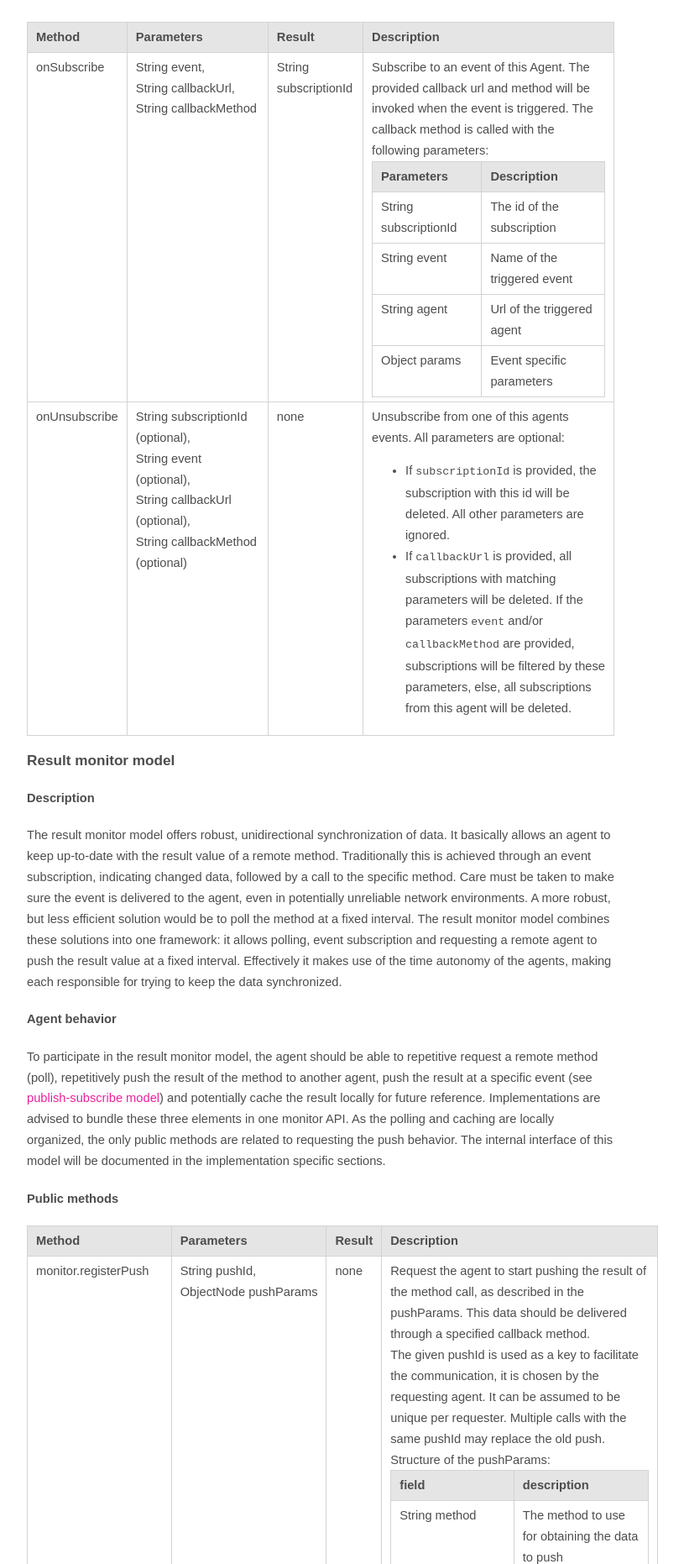
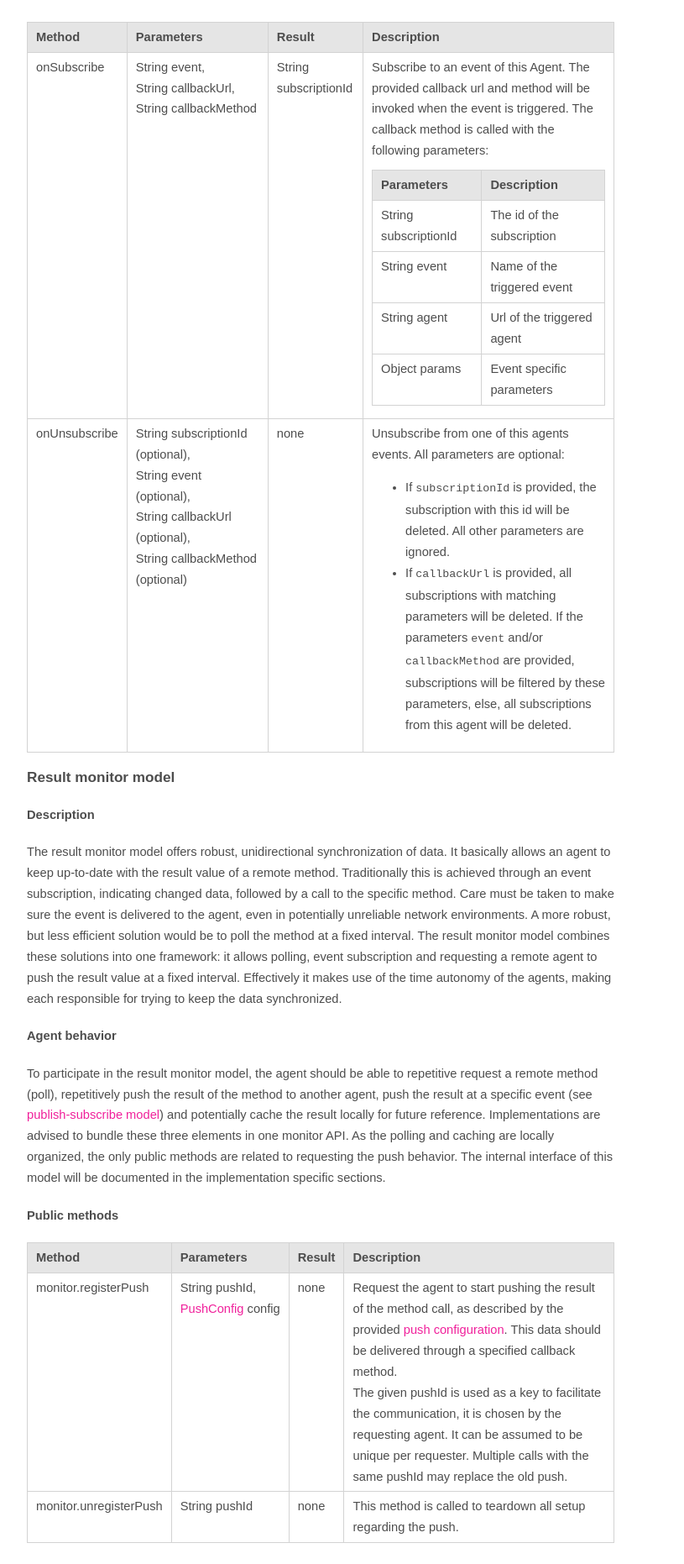
Before and after one commit to almende/eve, a Jekyll site: the page built from concepts/protocol.md, in a window 1280 px wide. Shown: the part 2653-4515 px from the top of the page at 84% size, without its empty margins (358-1173 px from the left). Built offline with Jekyll 4.4.1, drawn with Linux system fonts in a browser that asks for light colours; some of the changed text lies outside the part shown.

Commit message:
Rearranged PushConfig table

```diff
--- a/concepts/protocol.md
+++ b/concepts/protocol.md
@@ -261,24 +261,11 @@
 	<td>monitor.registerPush</td>
     <td>
         String&nbsp;pushId,<br>
-        ObjectNode&nbsp;pushParams<br>
+        <a href="#pushconfig">PushConfig</a>&nbsp;config<br>
     </td>
 	<td>none</td>
-	<td>Request the agent to start pushing the result of the method call, as described in the pushParams. This data should be delivered through a specified callback method.<br>
+	<td>Request the agent to start pushing the result of the method call, as described by the provided <a href="#pushconfig">push configuration</a>. This data should be delivered through a specified callback method.<br>
 		The given pushId is used as a key to facilitate the communication, it is chosen by the requesting agent. It can be assumed to be unique per requester. Multiple calls with the same pushId may replace the old push.<br>
-		Structure of the pushParams:<br>
-		<table><tr><th>field</th><th>description</th></tr>
-			<tr><td>String&nbsp;method</td><td>The method to use for obtaining the data to push</td></tr>
-			<tr><td>JsonNode&nbsp;params</td><td>The parameters for the method call used for obtaining the data to push</td></tr>
-			<tr><td>String&nbsp;callback</td><td>The method where the data should be pushed to. This method should at least have the following parameters:<br>
-				String&nbsp;pushId&nbsp;:The original pushId<br>
-				JsonNode&nbsp;result&nbsp;:The result data<br>
-				Specific implementations can choose to send back more information, like for example the original pushParams and/or event trigger params.
-			</td></tr>
-			<tr><td>Number&nbsp;interval</td><td>Interval in milliseconds at which the data should be pushed</td></tr>
-			<tr><td>String&nbsp;event</td><td>When set, the agent should subscribe this push to the given event. If the event is triggered, the method is called and the result send to the callback.</td></tr>
-			<tr><td>Boolean&nbsp;onChange</td><td>When true, the agent should organize some way to only push when the data changes, e.g. through a event or by locally polling and comparing.</td></tr>
-		</table>
     </td>
 </tr>
 <tr>
@@ -293,6 +280,62 @@
 </tr>
 </table>
 
+
+#### Push configuration {#pushconfig}
+
+The function `monitor.registerPush` requires a push configuration object `PushConfig` to configure a push monitor.
+The `PushConfig` object contains the following parameters:
+
+<table>
+    <tr>
+        <th>Field</th>
+        <th>Description</th>
+    </tr>
+    <tr>
+        <td>String&nbsp;method</td>
+        <td>The method to use for obtaining the data to push</td>
+    </tr>
+    <tr>
+        <td>Object&nbsp;params</td>
+        <td>The parameters for the method call used for obtaining the data to push</td>
+    </tr>
+    <tr>
+        <td>String&nbsp;callback</td>
+        <td>The method where the data should be pushed to. This method should at least have the following parameters:
+
+        <table>
+            <tr>
+                <th>Parameters</th>
+                <th>Description</th>
+            </tr>
+            <tr>
+                <td>String&nbsp;pushId</td>
+                <td>The original pushId</td>
+            </tr>
+            <tr>
+                <td>Object&nbsp;result</td>
+                <td>The result data</td>
+            </tr>
+        </table>
+
+        Specific implementations can choose to send back more information, like for example the original pushParams and/or event trigger params.
+        </td>
+    </tr>
+    <tr>
+        <td>Number&nbsp;interval</td>
+        <td>Interval in milliseconds at which the data should be pushed</td>
+    </tr>
+    <tr>
+        <td>String&nbsp;event</td>
+        <td>When set, the agent should subscribe this push to the given event.
+        If the event is triggered, the method is called and the result send to the callback.</td>
+    </tr>
+    <tr>
+        <td>Boolean&nbsp;onChange</td>
+        <td>When true, the agent should organize some way to only push when the data changes, e.g. through a event or by locally polling and comparing.</td>
+    </tr>
+</table>
+
 ## Documentation {#documentation}
 
 Documentation on the JSON-RPC protocol can be found via the following links:
--- a/css/style.css
+++ b/css/style.css
@@ -58,6 +58,7 @@
 
 table {
     border-collapse: collapse;
+    margin: 10px 0;
 }
 th {
     background-color: #E5E5E5;
```
